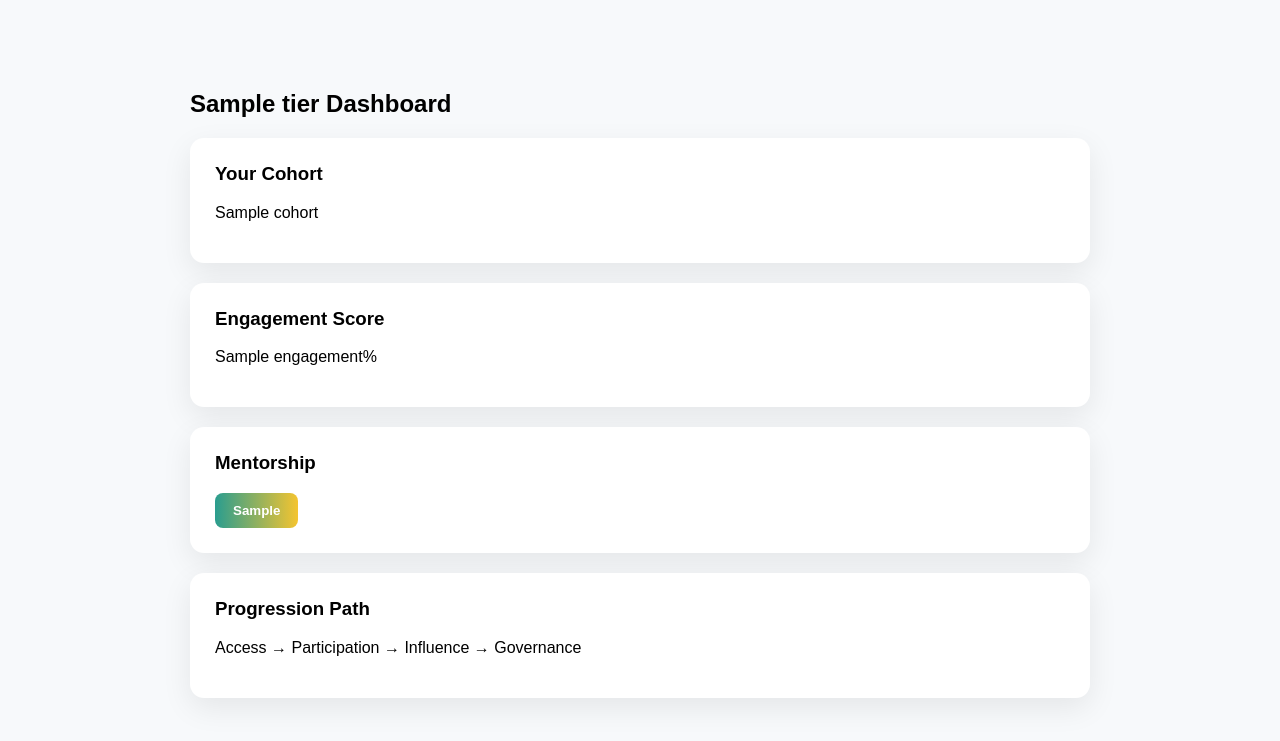
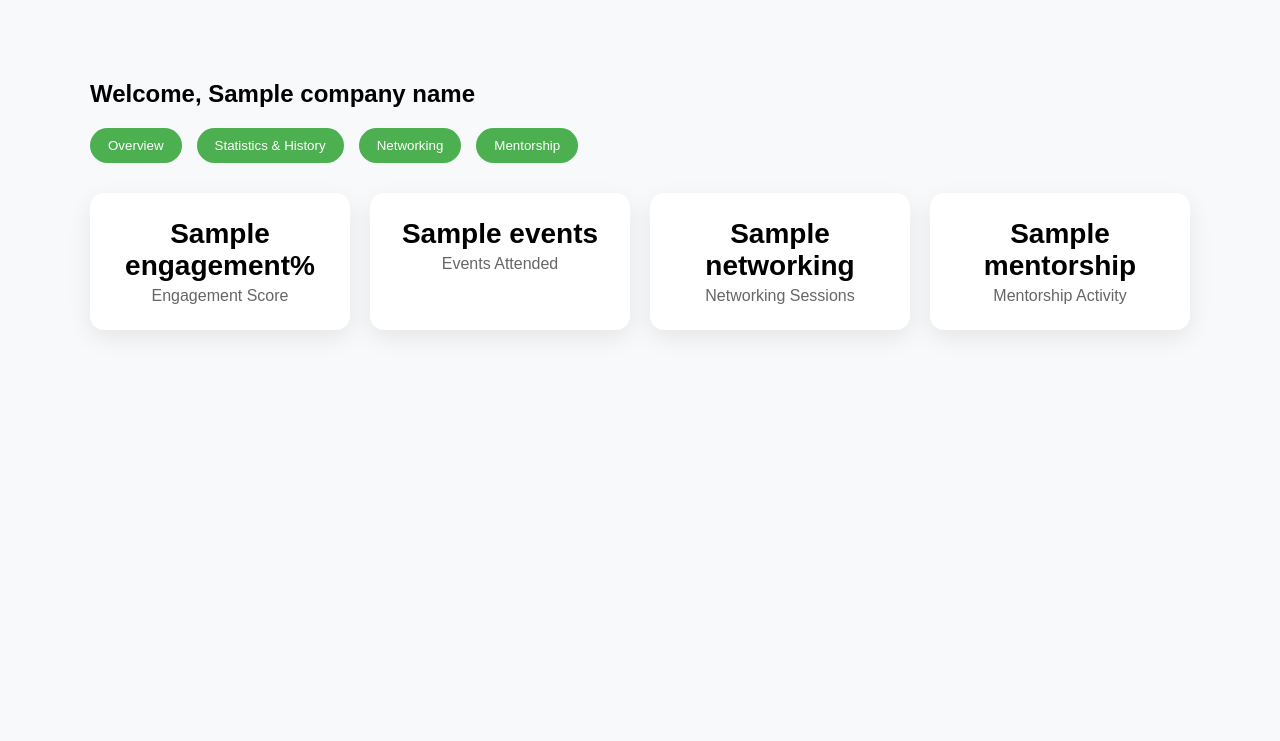
Before and after one commit to MartinCalcaterra/circular-innovation-dashboard, a Django app: template backend/templates/user_dashboard.html in a window 1280 px wide. Shown: the top 741 px of the page. Run offline with Django 3.2, Linux system fonts and the light colour scheme; the template is opened without the code that fills it: most values are stand-ins (such as "Sample title", 1, 10 or a date in 2020).

Commit message:
UI Foundation v2

```diff
--- a/backend/templates/base.html
+++ b/backend/templates/base.html
@@ -25,6 +25,8 @@
     </style>
 </head>
 
+<script src="https://cdn.jsdelivr.net/npm/chart.js"></script>
+
 <body>
     <div class="container">
         {% block content %}
--- a/backend/templates/user_dashboard.html
+++ b/backend/templates/user_dashboard.html
@@ -3,53 +3,144 @@
 
 <style>
 .dashboard {
-    max-width: 900px;
-    margin: 50px auto;
+    max-width: 1100px;
+    margin: 40px auto;
 }
 
-.card {
+.nav-tabs {
+    display: flex;
+    gap: 15px;
+    margin-bottom: 30px;
+}
+
+.nav-tabs button {
+    padding: 10px 18px;
+    border-radius: 20px;
+    border: none;
+    background: #4CAF50;
+    color: white;
+    cursor: pointer;
+    font-weight: 500;
+}
+
+.section {
+    display: none;
+}
+
+.section.active {
+    display: block;
+}
+
+.metric-grid {
+    display: grid;
+    grid-template-columns: repeat(4, 1fr);
+    gap: 20px;
+    margin-bottom: 40px;
+}
+
+.metric-card {
     background: white;
     padding: 25px;
-    margin-bottom: 20px;
     border-radius: 14px;
-    box-shadow: 0 10px 30px rgba(0,0,0,0.08);
+    box-shadow: 0 8px 25px rgba(0,0,0,0.08);
+    text-align: center;
 }
 
-.button {
-    padding: 10px 18px;
-    border-radius: 8px;
-    border: none;
-    background: linear-gradient(90deg, #2a9d8f, #f4c430);
-    color: white;
-    font-weight: bold;
-    cursor: pointer;
+.metric-card h2 {
+    margin: 0;
+    font-size: 28px;
+}
+
+.metric-card p {
+    margin: 5px 0 0 0;
+    color: #666;
 }
 </style>
 
 <div class="dashboard">
 
-    <h2>{{ tier }} Dashboard</h2>
+    <h2>Welcome, {{ company_name }}</h2>
 
-    <div class="card">
-        <h3>Your Cohort</h3>
-        <p>{{ cohort }}</p>
+    <div class="nav-tabs">
+        <button onclick="showSection('overview')">Overview</button>
+        <button onclick="showSection('stats')">Statistics & History</button>
+        <button onclick="showSection('networking')">Networking</button>
+        <button onclick="showSection('mentorship')">Mentorship</button>
     </div>
 
-    <div class="card">
-        <h3>Engagement Score</h3>
-        <p>{{ engagement }}%</p>
+    <!-- OVERVIEW -->
+    <div id="overview" class="section active">
+        <div class="metric-grid">
+            <div class="metric-card">
+                <h2>{{ engagement }}%</h2>
+                <p>Engagement Score</p>
+            </div>
+            <div class="metric-card">
+                <h2>{{ events }}</h2>
+                <p>Events Attended</p>
+            </div>
+            <div class="metric-card">
+                <h2>{{ networking }}</h2>
+                <p>Networking Sessions</p>
+            </div>
+            <div class="metric-card">
+                <h2>{{ mentorship }}</h2>
+                <p>Mentorship Activity</p>
+            </div>
+        </div>
     </div>
 
-    <div class="card">
-        <h3>Mentorship</h3>
-        <button class="button">{{ mentor_button }}</button>
+    <!-- STATISTICS -->
+    <div id="stats" class="section">
+        <canvas id="engagementChart"></canvas>
     </div>
 
-    <div class="card">
-        <h3>Progression Path</h3>
-        <p>Access → Participation → Influence → Governance</p>
+    <!-- NETWORKING -->
+    <div id="networking" class="section">
+        <p>Upcoming networking events will appear here.</p>
+    </div>
+
+    <!-- MENTORSHIP -->
+    <div id="mentorship" class="section">
+        {% if tier == "Small Business" %}
+            <button>Request a Mentor</button>
+        {% else %}
+            <button>Become a Mentor</button>
+        {% endif %}
     </div>
 
 </div>
 
+<script>
+function showSection(sectionId) {
+    document.querySelectorAll('.section').forEach(section => {
+        section.classList.remove('active');
+    });
+    document.getElementById(sectionId).classList.add('active');
+}
+
+const engagement = parseInt("{{ engagement }}");
+const events = parseInt("{{ events }}");
+const mentorship = parseInt("{{ mentorship }}");
+const networking = parseInt("{{ networking }}");
+const policy = parseInt("{{ policy|default:0 }}");
+const ctx = document.getElementById('engagementChart');
+
+new Chart(ctx, {
+    type: 'pie',
+    data: {
+        labels: ['Events', 'Networking', 'Mentorship', 'Policy'],
+        datasets: [{
+            data: [events, networking, mentorship, policy],
+            backgroundColor: [
+                '#2a9d8f',
+                '#219ebc',
+                '#f4c430',
+                '#8ecae6'
+            ]
+        }]
+    }
+});
+</script>
+
 {% endblock %}
```
Also changed, not shown: backend/cic_backend/views.py (+10 -5 lines).
